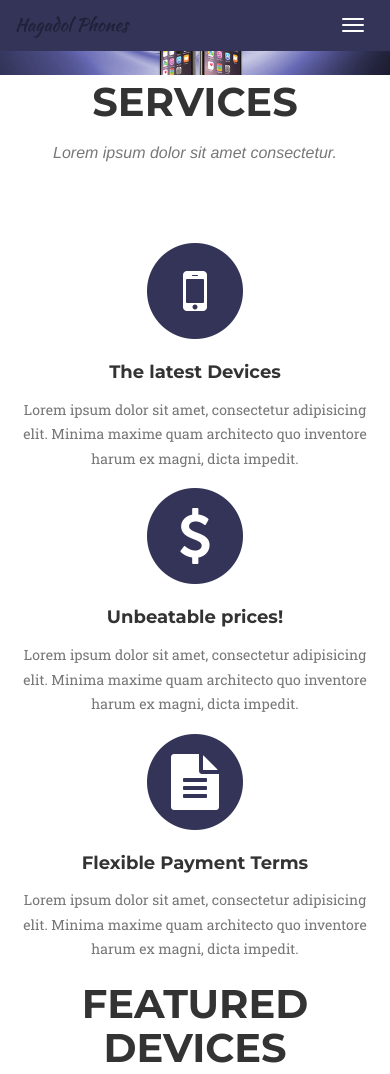
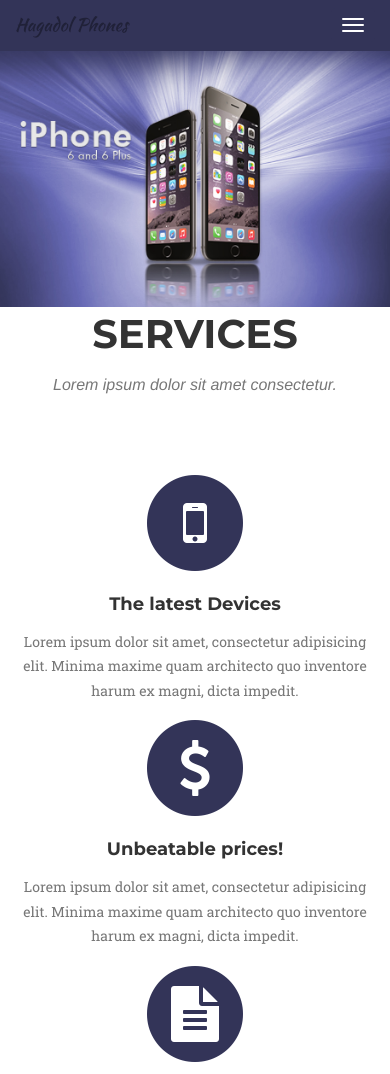
Before and after one commit to chmod-777/Hagadol-phones, a plain HTML site: page index.html in a window 390 px wide. Shown: the top 1074 px of the page. Drawn offline with nearby package versions, Linux system fonts and the light colour scheme; a web font is replaced by a local one.

Commit message:
fixed header image improperly displayed on mobile screens

```diff
--- a/less/agency.less
+++ b/less/agency.less
@@ -154,50 +154,50 @@ h1, h2, h3, h4, h5, h6 {
 	}
 }
 
+header {
+	background-image: url('../img/header-bg.jpg');
+	background-repeat: none;
+	background-attachment: scroll;
+	background-position: center center;
+	-webkit-background-size: cover;
+  	-moz-background-size: cover;
+  	-o-background-size: cover;
+  	background-size: cover;
+	.background-cover;
+	text-align: center;
+	color: white;
+	.intro-text {
+		padding-top: 100px;
+		padding-bottom: 50px;
+		.intro-lead-in {
+			.serif-font;
+			font-style: italic;
+			font-size: 22px;
+			line-height: 22px;
+			margin-bottom: 25px;
+		}
+		.intro-heading {
+			.heading-font;
+			font-weight: 700;
+			font-size: 50px;
+			line-height: 50px;
+			margin-bottom: 25px;
+		}
+	}
+}
+
 // header {
-// 	background-image: url('../img/header-bg.jpg');
-// 	background-repeat: none;
-// 	background-attachment: scroll;
-// 	background-position: center center;
-// 	-webkit-background-size: cover;
-//   	-moz-background-size: cover;
-//   	-o-background-size: cover;
-//   	background-size: cover;
-// 	.background-cover;
-// 	text-align: center;
-// 	color: white;
-// 	.intro-text {
-// 		padding-top: 100px;
-// 		padding-bottom: 50px;
-// 		.intro-lead-in {
-// 			.serif-font;
-// 			font-style: italic;
-// 			font-size: 22px;
-// 			line-height: 22px;
-// 			margin-bottom: 25px;
-// 		}
-// 		.intro-heading {
-// 			.heading-font;
-// 			font-weight: 700;
-// 			font-size: 50px;
-// 			line-height: 50px;
-// 			margin-bottom: 25px;
-// 		}
-// 	}
-// }
+//   display: table;
+//   height: 100%;
+//   width: 100%;
+//   position: relative;
+//   background: url('../img/header-bg.jpg') no-repeat center center scroll;
+//   -webkit-background-size: cover;
+//   -moz-background-size: cover;
+//   -o-background-size: cover;
+//   background-size: cover;
 
-header {
-  display: table;
-  height: 100%;
-  width: 100%;
-  position: relative;
-  background: url('../img/header-bg.jpg') no-repeat center center scroll;
-  -webkit-background-size: cover;
-  -moz-background-size: cover;
-  -o-background-size: cover;
-  background-size: cover;
-
- }
+//  }
 
 @media(min-width:768px) {
 	header {
```
